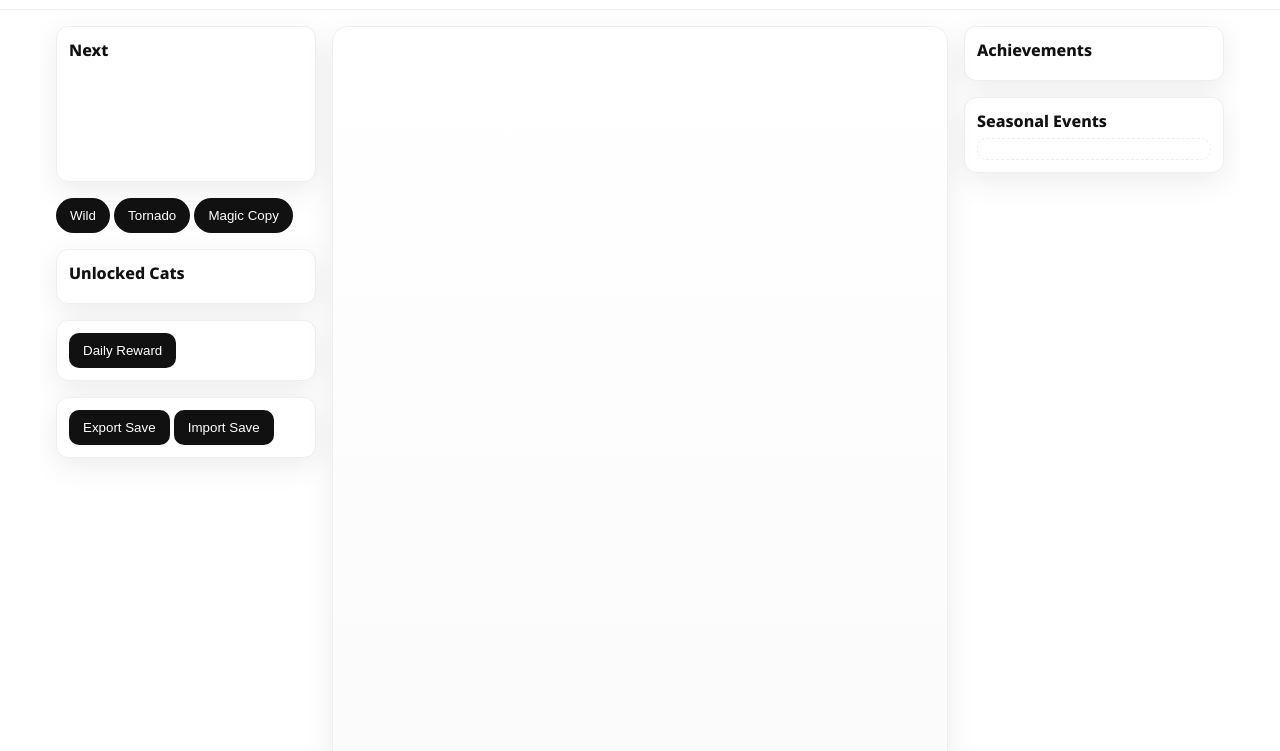
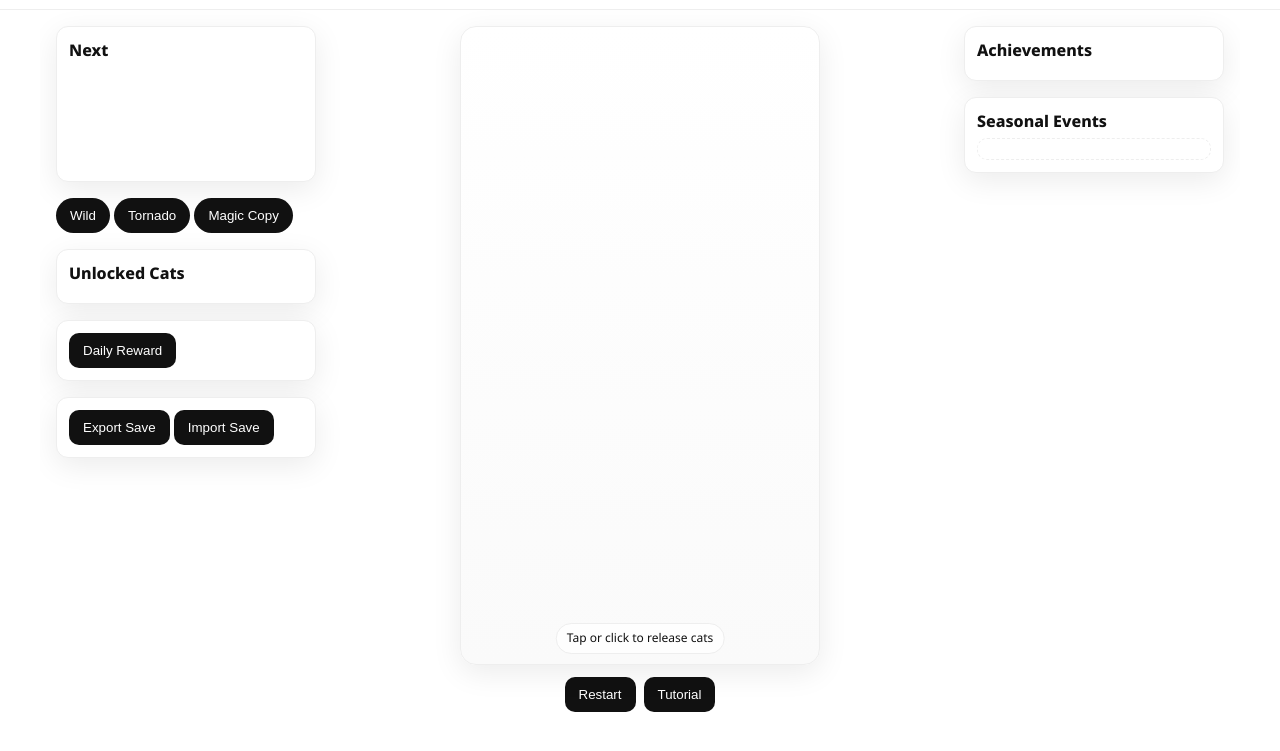
Before and after one commit to websimapi/websim-catcascade-cozy-merge, a plain HTML site: page index.html in a window 1280 px wide. Shown: the part 51-802 px from the top of the page. Drawn offline with nearby package versions, Linux system fonts and the light colour scheme.

Commit message:
v13: Make the width of our container smaller so less game play area region will help with good game mechanics

```diff
--- a/index.html
+++ b/index.html
@@ -52,7 +52,7 @@
 
     <section class="game-panel">
       <div id="bin" class="bin">
-        <canvas id="game" width="420" height="640"></canvas>
+        <canvas id="game" width="360" height="640"></canvas>
         <div id="tapHint" class="hint bottom">Tap or click to release cats</div>
       </div>
       <div class="controls">
--- a/main.js
+++ b/main.js
@@ -5,7 +5,7 @@ import { loadSave, saveSave, newDefaultSave } from "./storage.js";
 import { bindUI } from "./ui.js";
 import { runTutorial } from "./tutorial.js";
 
-const W = 420, H = 640;
+const W = 360, H = 640;
 const canvas = document.getElementById("game");
 const ctx = canvas.getContext("2d");
 const tapHint = document.getElementById("tapHint");
--- a/styles.css
+++ b/styles.css
@@ -14,7 +14,7 @@ body{margin:0;background:var(--bg);color:var(--ink);font:16px/1.4 "Noto Sans",sy
 .btn{background:#111;color:#fff;border:none;padding:10px 14px;border-radius:10px;cursor:pointer}
 .btn-pill{border-radius:999px}
 .btn:active{transform:translateY(1px)}
-.bin{position:relative;border:1px solid var(--line);border-radius:16px;overflow:hidden;box-shadow:var(--shadow);background:linear-gradient(#fff,#fafafa);flex:1;min-height:0}
+.bin{position:relative;border:1px solid var(--line);border-radius:16px;overflow:hidden;box-shadow:var(--shadow);background:linear-gradient(#fff,#fafafa);flex:1;min-height:0;width:min(360px,100%);margin:0 auto}
 #game{display:block;width:100%;height:100%;object-fit:contain}
 .hint{position:absolute;left:50%;top:10px;transform:translateX(-50%);background:rgba(255,255,255,.8);padding:6px 10px;border-radius:999px;border:1px solid var(--line);font-size:12px}
 .hint.bottom{top:auto;bottom:10px}
```
